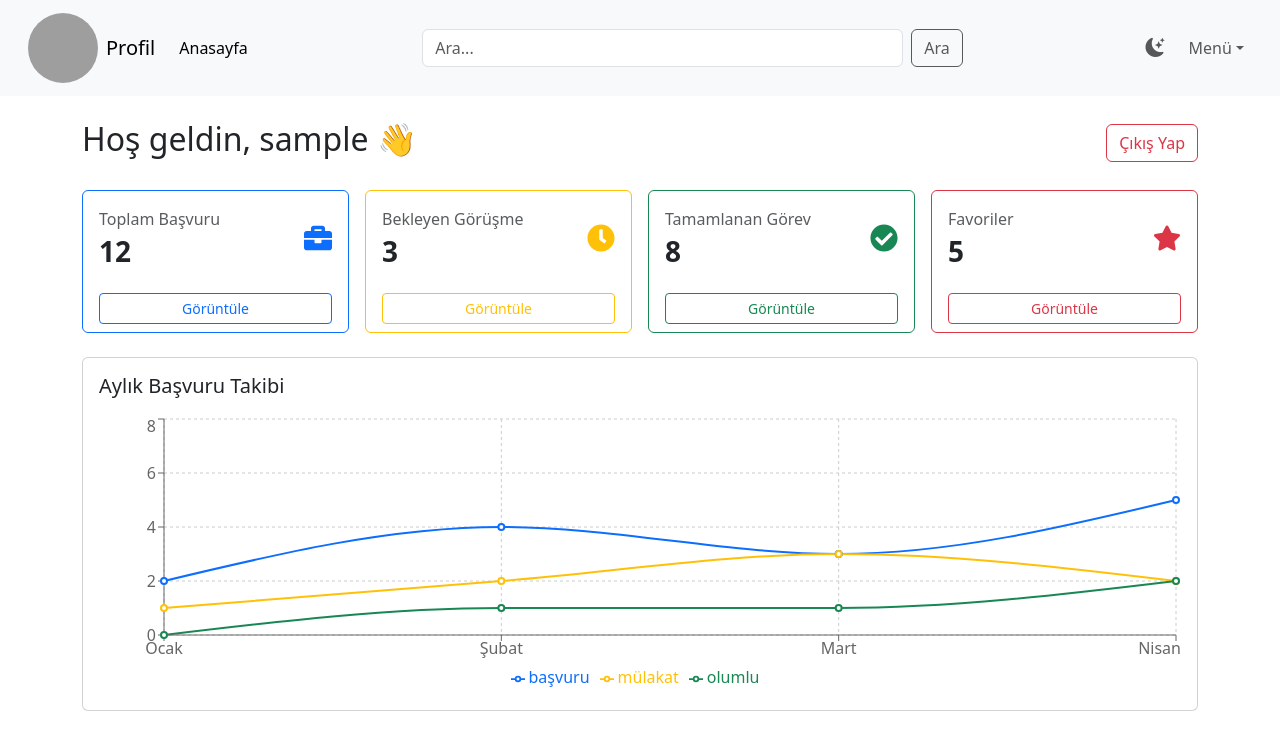
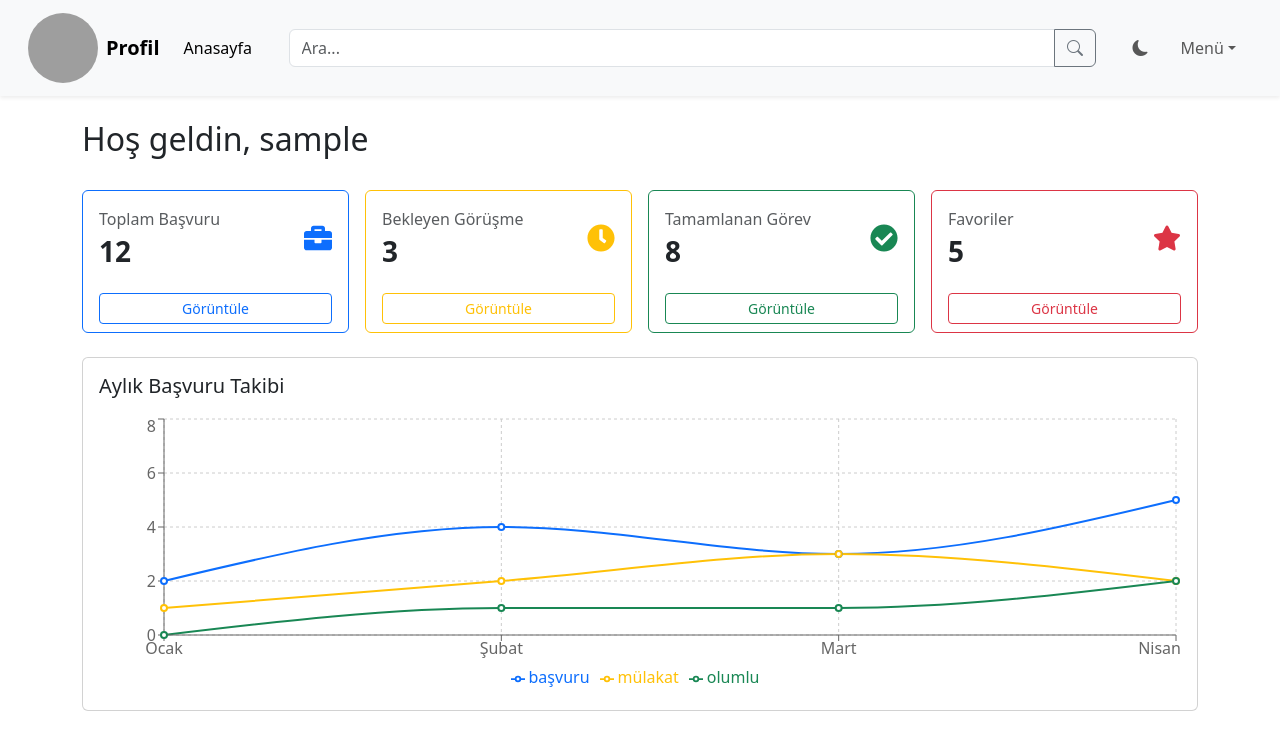
Before and after one commit to timec21/CareerPilot, a React (Vite) app in the folder CareerPilot/: page /dashboard in a window 1280 px wide. Shown: the top 750 px of the page. Built offline with nearby package versions, Linux system fonts and the light colour scheme; sample sign-in values are in the browser's storage; grey boxes are pictures that could not be loaded.

Commit message:
Navbar updated

```diff
--- a/CareerPilot/src/App.tsx
+++ b/CareerPilot/src/App.tsx
@@ -1,5 +1,5 @@
 import "./App.css";
-import { Routes, Route } from "react-router-dom";
+import { Routes, Route, Navigate } from "react-router-dom";
 import Register from "./pages/Register";
 import Login from "./pages/Login";
 import ProtectedRoute from "./components/ProtectedRoute";
@@ -34,6 +34,7 @@ function App() {
           }
         />
       </Route>
+      <Route path="/" element={<Navigate to="/dashboard" />} />
     </Routes>
   );
 }
--- a/CareerPilot/src/components/Navbar.tsx
+++ b/CareerPilot/src/components/Navbar.tsx
@@ -1,78 +1,91 @@
 import "bootstrap/dist/css/bootstrap.min.css";
 import "bootstrap-icons/font/bootstrap-icons.css";
+// ÖNEMLİ: Dropdown'ın çalışması için JS dosyasını import etmelisiniz
+import "bootstrap/dist/js/bootstrap.bundle.min.js";
 
 const Navbar = () => {
   return (
-    <nav className="navbar navbar-expand-lg navbar-light bg-light px-3">
+    <nav className="navbar navbar-expand-lg navbar-light bg-light shadow-sm px-3">
       <div className="container-fluid">
-        {/* Profil */}
+        {/* 1. Sol Kısım: Profil ve Logo */}
         <a className="navbar-brand d-flex align-items-center" href="/profile">
           <img
-            src="logo.png"
+            src="logo.png" // logo.png yerine örnek görsel
             alt="Profil"
             width="70"
             height="70"
-            className="rounded-circle me-2"
+            className="rounded-circle me-2 "
           />
-          <span>Profil</span>
+          <span className="fw-bold">Profil</span>
         </a>
 
-        {/* Mobil Menü Butonu */}
+        {/* Mobil Menü Butonu (Hamburger) */}
         <button
           className="navbar-toggler"
           type="button"
           data-bs-toggle="collapse"
           data-bs-target="#navbarContent"
+          aria-controls="navbarContent"
+          aria-expanded="false"
+          aria-label="Toggle navigation"
         >
           <span className="navbar-toggler-icon"></span>
         </button>
 
-        {/* Navbar İçeriği */}
+        {/* 2. Orta ve Sağ İçerik */}
         <div className="collapse navbar-collapse" id="navbarContent">
+
+          {/* Anasayfa Linki */}
           <ul className="navbar-nav me-auto mb-2 mb-lg-0">
-            {/* 2. Anasayfa */}
             <li className="nav-item">
               <a className="nav-link active" href="/">Anasayfa</a>
             </li>
           </ul>
 
-          {/* Arama Çubuğu */}
-          <form className="d-flex mx-auto w-50" role="search">
-            <input
-              className="form-control me-2"
-              type="search"
-              placeholder="Ara..."
-              aria-label="Search"
-            />
-            <button className="btn btn-outline-dark opacity-75" type="submit">Ara</button>
+          {/* 3. Arama Çubuğu (Merkezde) */}
+          <form className="d-flex mx-auto w-75 w-lg-25 my-2 my-lg-0" role="search">
+            <div className="input-group">
+              <input
+                className="form-control"
+                type="search"
+                placeholder="Ara..."
+                aria-label="Search"
+              />
+              <button className="btn btn-outline-secondary" type="submit">
+                <i className="bi bi-search"></i>
+              </button>
+            </div>
           </form>
 
+          {/* 4. Sağ Taraf: Gece Modu ve Dropdown Menü */}
           <ul className="navbar-nav ms-auto align-items-center">
-            <li className="nav-item">
-              <button className="btn btn-link nav-link px-3" type="button">
-                <i className="bi bi-moon-stars-fill" style={{ fontSize: "1.2rem" }}></i>
+            <li className="nav-item me-2">
+              <button className="btn btn-link nav-link" type="button">
+                <i className="bi bi-moon-fill"></i>
               </button>
             </li>
 
-            {/* Menü */}
+            {/* Dropdown Menü Başlangıcı */}
             <li className="nav-item dropdown">
               <a
-                className="nav-link dropdown-toggle"
+                className="nav-link dropdown-toggle btn btn-outline-ligth px-3"
                 href="#"
+                id="navbarDropdown"
                 role="button"
                 data-bs-toggle="dropdown"
                 aria-expanded="false"
               >
                 Menü
               </a>
-              <ul className="dropdown-menu dropdown-menu-end">
-                <li><a className="dropdown-item" href="/settings">Ayarlar</a></li>
-                <li><a className="dropdown-item" href="/messages">Mesajlar</a></li>
+              <ul className="dropdown-menu dropdown-menu-end shadow" aria-labelledby="navbarDropdown">
+                <li><a className="dropdown-item" href="/settings"><i className="bi bi-gear me-2"></i>Ayarlar</a></li>
+                <li><a className="dropdown-item" href="/messages"><i className="bi bi-envelope me-2"></i>Mesajlar</a></li>
                 <li><hr className="dropdown-divider" /></li>
-                <li><a className="dropdown-item" href="/logout">Çıkış Yap</a></li>
+                <li><a className="dropdown-item text-danger" href="/logout"><i className="bi bi-box-arrow-right me-2"></i>Çıkış Yap</a></li>
               </ul>
             </li>
           </ul>
+
         </div>
       </div>
     </nav>
--- a/CareerPilot/src/pages/Dashboard.tsx
+++ b/CareerPilot/src/pages/Dashboard.tsx
@@ -40,7 +40,7 @@ function StatusChart() {
 }
 
 function Dashboard() {
-  const { user, logout } = useAuth();
+  const { user } = useAuth();
   const navigate = useNavigate();
 
   const stats = [
@@ -78,10 +78,7 @@ function Dashboard() {
     <div className="container mt-4">
       {/* Navbar */}
       <div className="d-flex justify-content-between align-items-center mb-4">
-        <h2>Hoş geldin, {user?.username} 👋</h2>
-        <button className="btn btn-outline-danger" onClick={logout}>
-          Çıkış Yap
-        </button>
+        <h2>Hoş geldin, {user?.username} </h2>
       </div>
 
       {/* İstatistik Kartları */}
```
